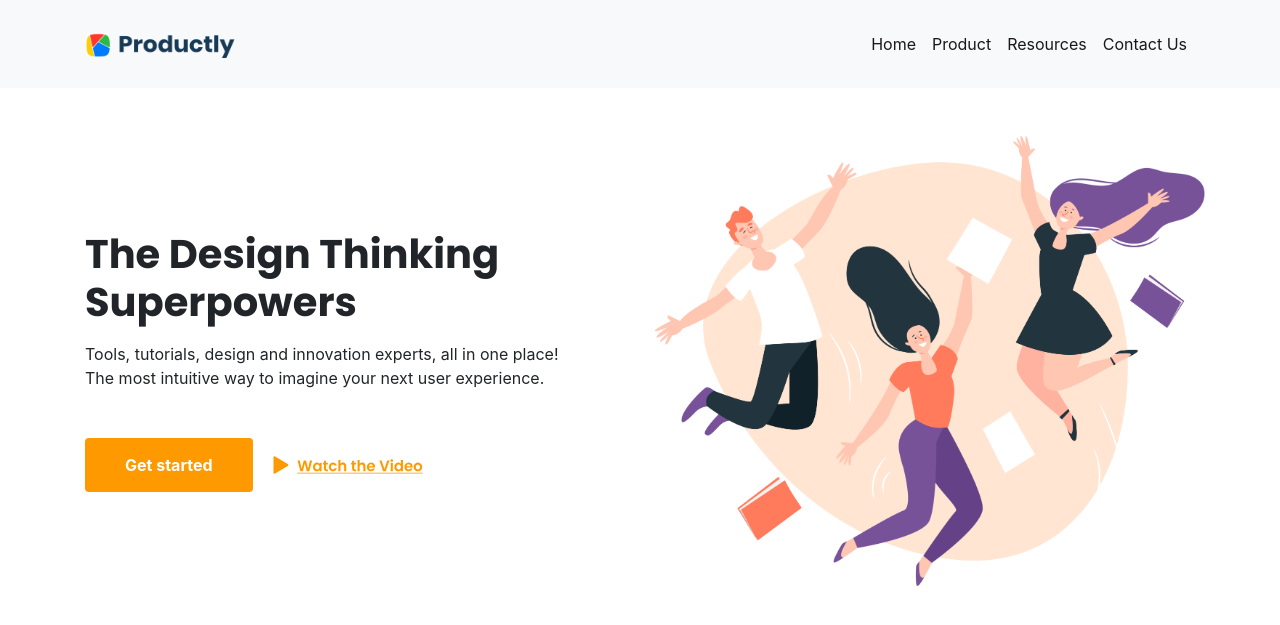
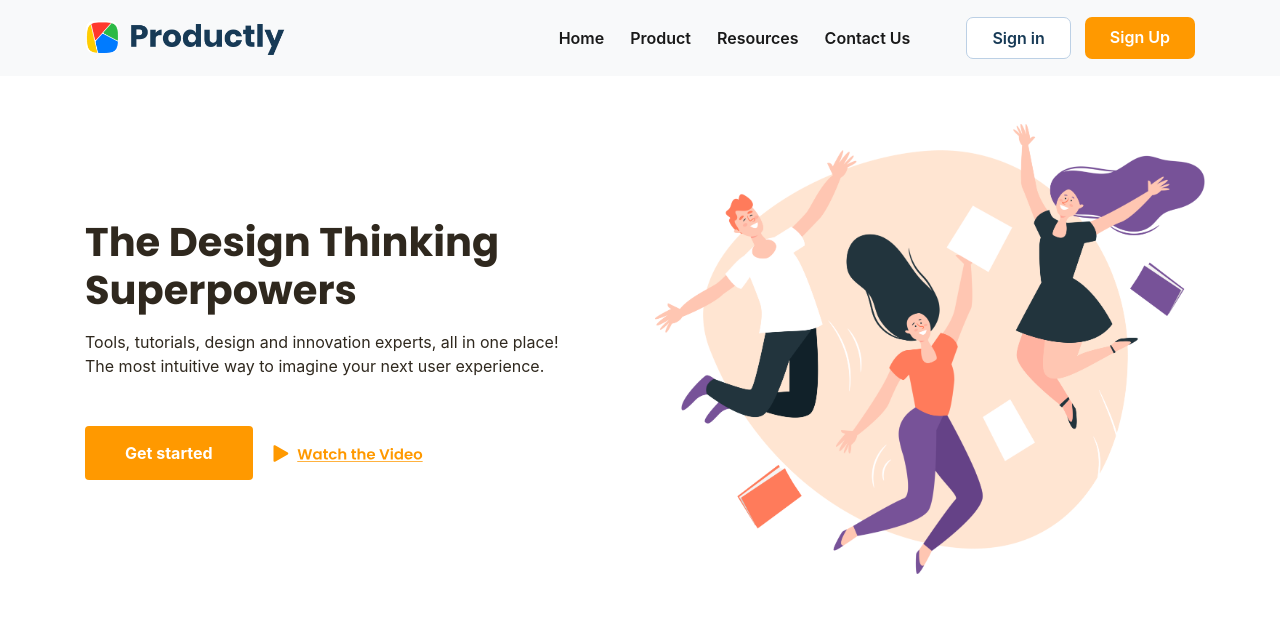
Before and after one commit to baha-udin/page-bootstrap-deploy-to-netifly, a PHP site: page / in a window 1280 px wide. Shown: the top 625 px of the page. Run offline with PHP 8.4, Linux system fonts and the light colour scheme.

Commit message:
styling page

```diff
--- a/css/style.css
+++ b/css/style.css
@@ -1,6 +1,16 @@
+body{
+    overflow-y: scroll;
+}
 .head-carousel h1{
     font-family: 'Poppins', sans-serif;
     font-weight: bold;
+    color: #2F281E;
+}
+.head-carousel p{
+    color: #2F281E;
+}
+.navbar-nav {
+    font-weight: 600;
 }
 .btn-primary {
     background-color: #FF9900;
@@ -12,3 +22,29 @@
 .btn-img{
     cursor: pointer;
 }
+.btn-signIn{
+    font-weight: 600;
+    color: #173A56;
+    font-size: 16px;
+    padding: 8px 25px;
+    border: 1px solid #BCD0E5;
+    background-color: white;
+    border-radius: 7px;
+}
+.btn-signUp{
+    margin-left: 14px;
+    font-weight: 600;
+    color: #ffffff;
+    font-size: 16px;
+    padding: 8px 25px;
+    border: none;
+    background-color: #FF9900;
+    border-radius: 7px;
+}
+.btn-signUp:hover{
+    background-color: #ffa217;
+    color: white;
+}
+.nav-item{
+    margin-left: 10px;
+}
--- a/index.html
+++ b/index.html
@@ -13,29 +13,30 @@
 </head>
 <body>
     <!-- navbar-header -->
-    <nav class="navbar py-4 navbar-expand-lg navbar-light bg-light">
+    <nav class="navbar py-3 navbar-expand-lg navbar-light bg-light">
         <div class="container">
             <a class="navbar-brand" href="#">
-                <img src="images/logo.png" width="150" alt="Logo">
+                <img src="images/logo.png" width="200" alt="Logo">
             </a>
         <button class="navbar-toggler" type="button" data-toggle="collapse" data-target="#navbarSupportedContent" aria-controls="navbarSupportedContent" aria-expanded="false" aria-label="Toggle navigation">
           <span class="navbar-toggler-icon"></span>
         </button>
-
         <div class="collapse navbar-collapse" id="navbarSupportedContent">
           <ul class="navbar-nav ml-auto">
-            <li class="nav-item active">
+            <li class="nav-item active align-self-center">
               <a class="nav-link" href="#">Home <span class="sr-only">(current)</span></a>
             </li>
-            <li class="nav-item active">
+            <li class="nav-item active align-self-center">
                 <a class="nav-link" href="#">Product <span class="sr-only">(current)</span></a>
               </li>
-              <li class="nav-item active">
+              <li class="nav-item active align-self-center">
                 <a class="nav-link" href="#">Resources <span class="sr-only">(current)</span></a>
               </li>
-              <li class="nav-item active">
+              <li class="nav-item active align-self-center">
                 <a class="nav-link" href="#">Contact Us <span class="sr-only">(current)</span></a>
               </li>
+              <a class="btn btn-signIn ml-5" href="#" role="button">Sign in</a>
+              <a class="btn btn-signUp" href="#" role="button">Sign Up</a>
           </ul>
         </div>
         </div>
@@ -55,7 +56,7 @@
                         </a>
                     </div>
                 </div>
-                <div class="col-6 align-self-center">
+                <div class="col-6 align-self-center d-none d-sm-block d-sm-none d-md-block">
                     <img width="550" src="images/hero-icon.png" alt="head-carousel">
                 </div>
             </div>
```
